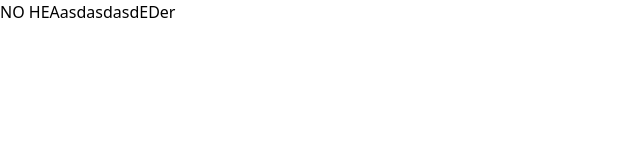
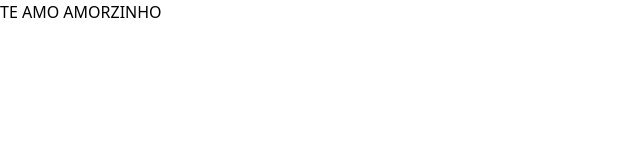
Before and after one commit to gianfiamoncini04/gian-fiamoncini-portifolio, a React (Vite) app: page / in a window 1280 px wide. Shown: the top 160 px of the page, without its empty margins (0-640 px from the left). Built offline with nearby package versions, Linux system fonts and the light colour scheme.

Commit message:
testando

```diff
--- a/src/components/header.tsx
+++ b/src/components/header.tsx
@@ -2,7 +2,7 @@ export default function Header() {
    return (
             <>
               <section>
-                  <p>NO HEAasdasdasdEDer</p>
+                  <p>TE AMO AMORZINHO</p>
               </section>
             </>
        )
```
